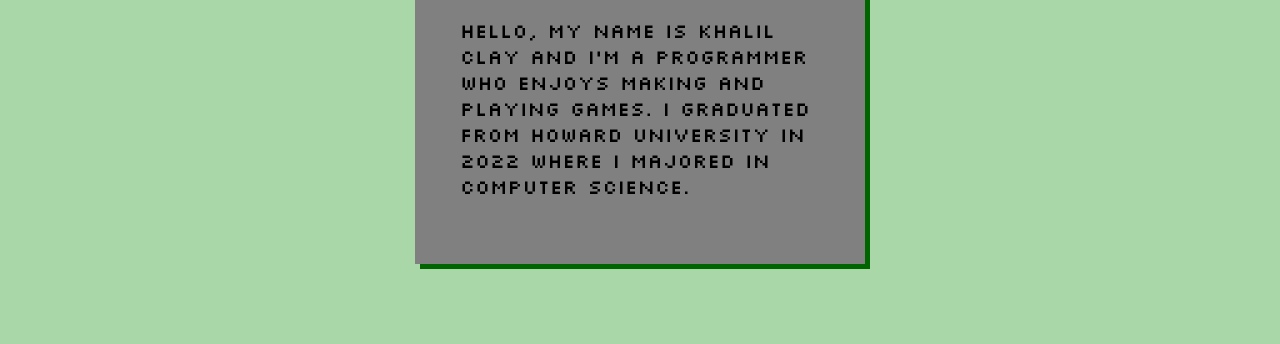
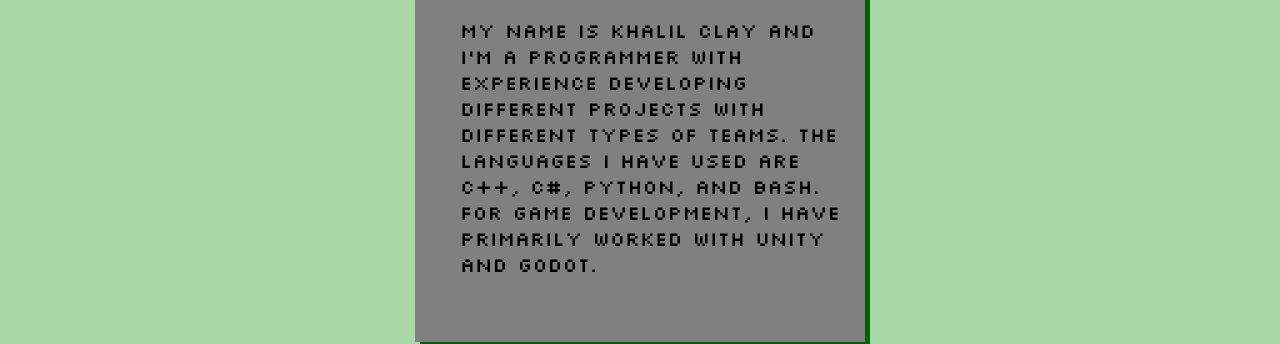
Before and after one commit to Procrascat/KCPortfolioSite, a plain HTML site: page ContactPage.html in a window 1280 px wide. Shown: the part 476-820 px from the top of the page. Drawn offline with nearby package versions, Linux system fonts and the light colour scheme; a web font is replaced by a local one.

Commit message:
Updated about me paragraph

```diff
--- a/ContactPage.html
+++ b/ContactPage.html
@@ -50,7 +50,7 @@
 
                 </div>
 
-                <p>Hello, my name is Khalil Clay and I'm a programmer who enjoys making and playing games. I graduated from Howard University in 2022 where I majored in computer science.  </p>
+                <p>My name is Khalil Clay and I’m a programmer with experience developing different projects with different types of teams. The languages I have used are C++, C#, Python, and Bash. For game development, I have primarily worked with Unity and Godot.  </p>
             </div>
         </div>
         <div class="contact-content">
```
